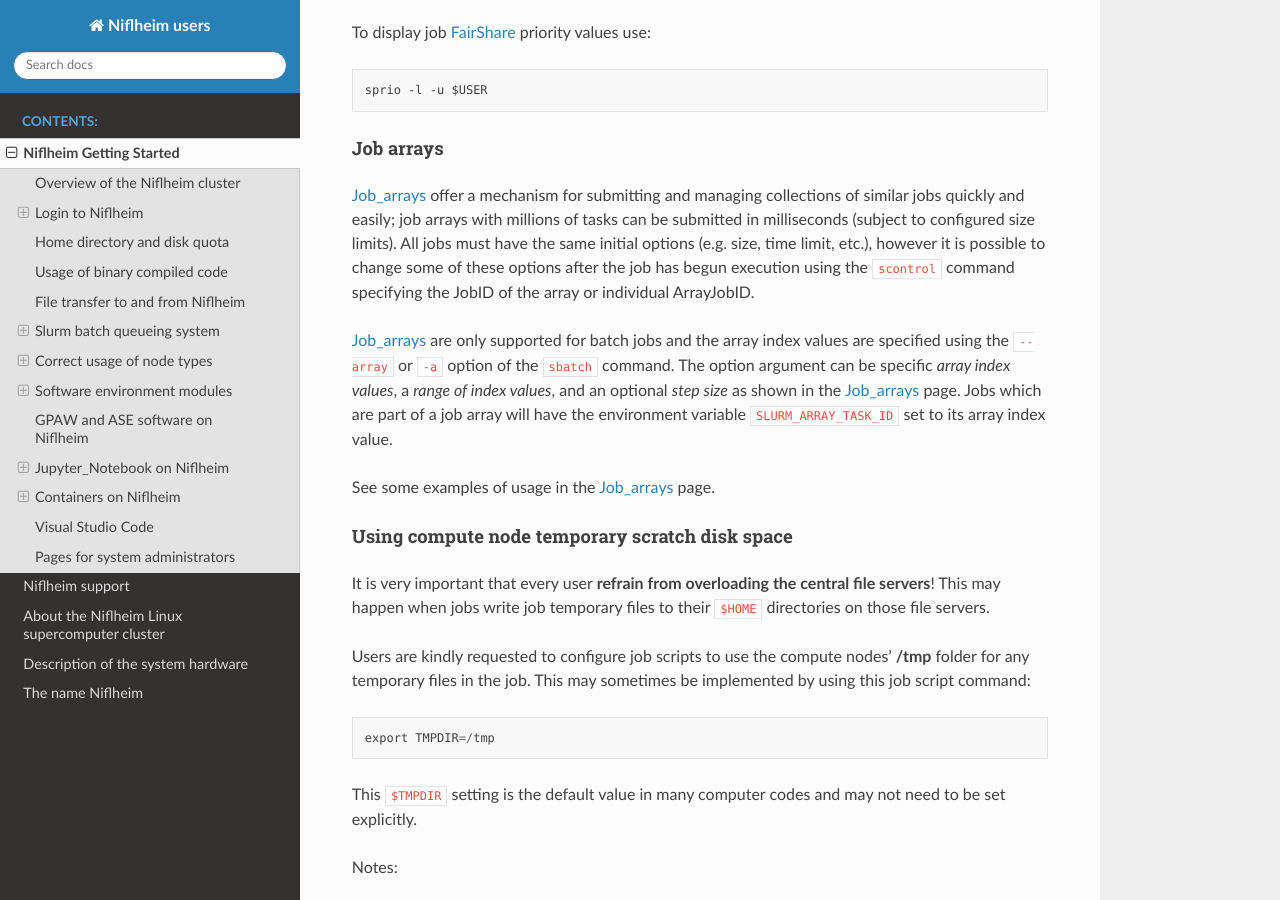
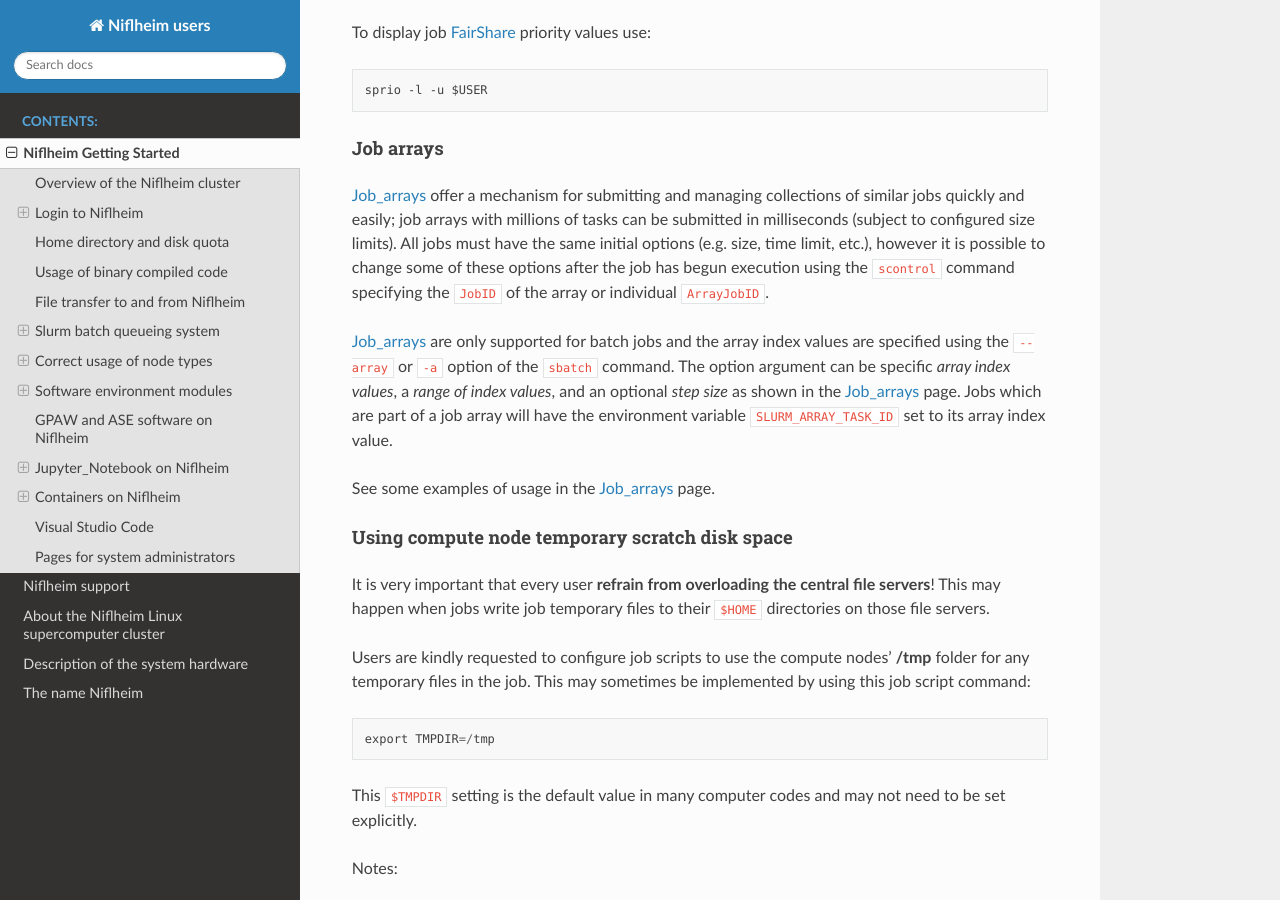
Before and after one commit to OleHolmNielsen/Niflheim_users, a Sphinx documentation site: the page built from docs/Niflheim_Getting_Started.rst, in a window 1280 px wide and 900 px high, scrolled down 9707 px. Built offline with Sphinx 7.4.7 and the Read the Docs theme 3.1.0, drawn with Linux system fonts in a browser that asks for light colours.

Commit message:
Minor edit

```diff
--- a/docs/Niflheim_Getting_Started.rst
+++ b/docs/Niflheim_Getting_Started.rst
@@ -535,7 +535,7 @@ Job arrays
 
 Job_arrays_ offer a mechanism for submitting and managing collections of similar jobs quickly and easily; job arrays with millions of tasks can be submitted in milliseconds (subject to configured size limits).
 All jobs must have the same initial options (e.g. size, time limit, etc.), however it is possible to change some of these options after the job has begun execution using the ``scontrol`` command
-specifying the JobID of the array or individual ArrayJobID.
+specifying the ``JobID`` of the array or individual ``ArrayJobID``.
 
 Job_arrays_ are only supported for batch jobs and the array index values are specified using the ``--array`` or ``-a`` option of the ``sbatch`` command.
 The option argument can be specific *array index values*, a *range of index values*, and an optional *step size* as shown in the Job_arrays_ page.
```
